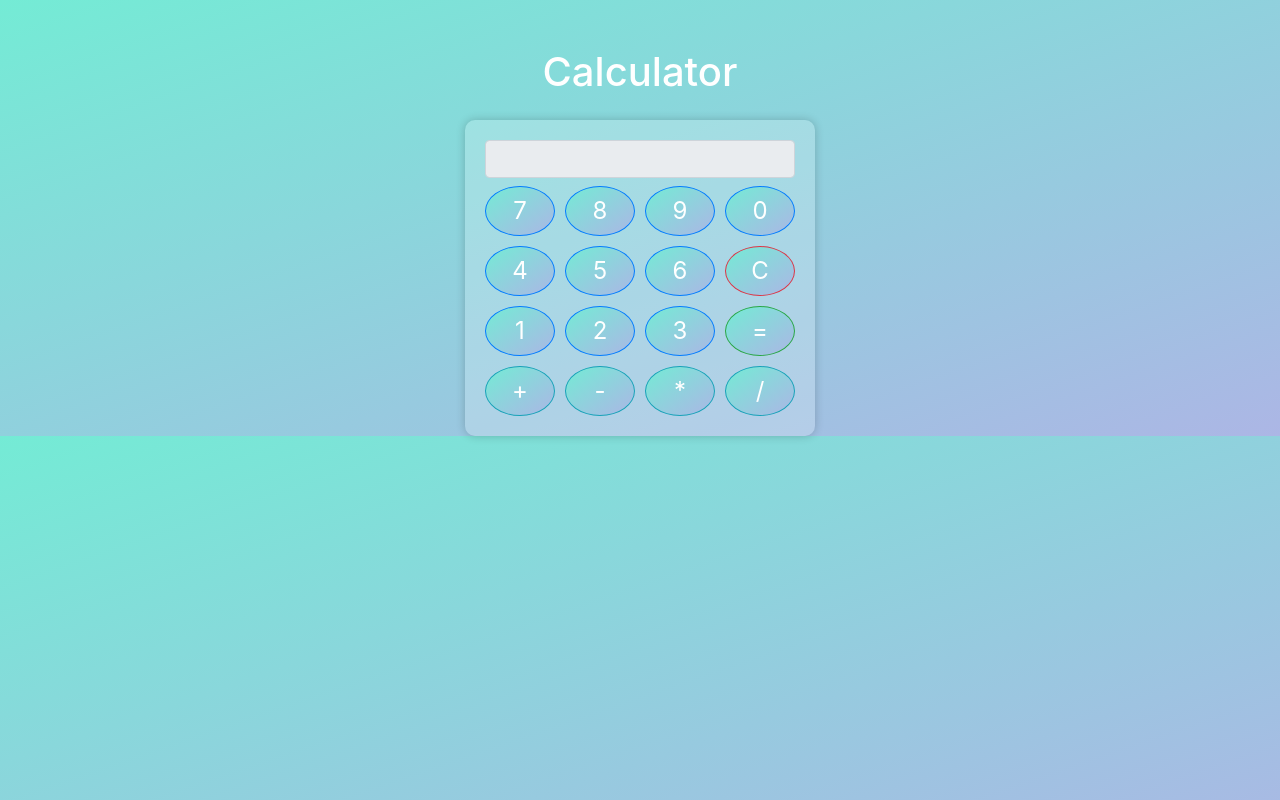
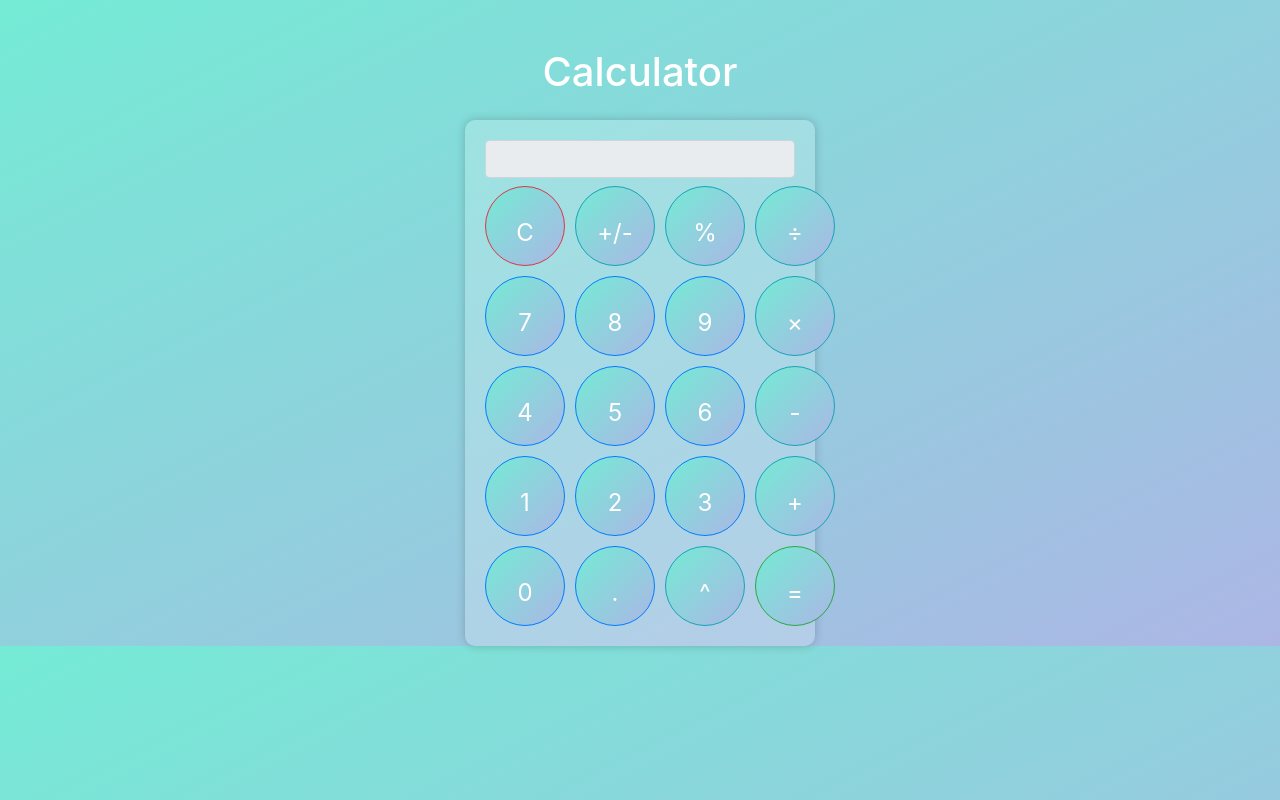
Before and after one commit to BrockAltug/Calculator, a Flask app: page / in a window 1280 px wide. Run offline with Flask 3, Linux system fonts and the light colour scheme; some libraries are stand-ins or nearby versions.

Commit message:
added decimals and exponents

```diff
--- a/templates/index.html
+++ b/templates/index.html
@@ -18,11 +18,13 @@
         }
 
         .calculator-button {
-            grid-column: span 1;
             font-size: 24px;
             border-radius: 50%;
             background: linear-gradient(to bottom right, #74ebd5, #ACB6E5);
             color: white;
+            height: 80px;
+            width: 80px;
+            line-height: 80px;
         }
 
         .calculator-container {
@@ -41,23 +43,30 @@
                 <div class="calculator-container">
                     <input type="text" id="display" class="form-control mb-2" disabled>
                     <div class="calculator-grid">
+                        <button onclick="clearDisplay()" class="btn btn-danger calculator-button">C</button>
+                        <button onclick="togglePositiveNegative()" class="btn btn-info calculator-button">+/-</button>
+                        <button onclick="appendToDisplay('%')" class="btn btn-info calculator-button">%</button>
+                        <button onclick="appendToDisplay('÷')" class="btn btn-info calculator-button">÷</button>
 
                         <button onclick="appendToDisplay('7')" class="btn btn-primary calculator-button">7</button>
                         <button onclick="appendToDisplay('8')" class="btn btn-primary calculator-button">8</button>
                         <button onclick="appendToDisplay('9')" class="btn btn-primary calculator-button">9</button>
-                        <button onclick="appendToDisplay('0')" class="btn btn-primary calculator-button">0</button>
+                        <button onclick="appendToDisplay('*')" class="btn btn-info calculator-button">×</button>
+
                         <button onclick="appendToDisplay('4')" class="btn btn-primary calculator-button">4</button>
                         <button onclick="appendToDisplay('5')" class="btn btn-primary calculator-button">5</button>
                         <button onclick="appendToDisplay('6')" class="btn btn-primary calculator-button">6</button>
-                        <button onclick="clearDisplay()" class="btn btn-danger calculator-button">C</button>
+                        <button onclick="appendToDisplay('-')" class="btn btn-info calculator-button">-</button>
+
                         <button onclick="appendToDisplay('1')" class="btn btn-primary calculator-button">1</button>
                         <button onclick="appendToDisplay('2')" class="btn btn-primary calculator-button">2</button>
                         <button onclick="appendToDisplay('3')" class="btn btn-primary calculator-button">3</button>
+                        <button onclick="appendToDisplay('+')" class="btn btn-info calculator-button">+</button>
+
+                        <button onclick="appendToDisplay('0')" class="btn btn-primary calculator-button">0</button>
+                        <button onclick="appendToDisplay('.')" class="btn btn-primary calculator-button">.</button>
+                        <button onclick="appendToDisplay('^')" class="btn btn-info calculator-button">^</button>
                         <button onclick="calculate()" class="btn btn-success calculator-button">=</button>
-                        <button onclick="appendToDisplay('+')" class="btn btn-info calculator-button">+</button>
-                        <button onclick="appendToDisplay('-')" class="btn btn-info calculator-button">-</button>
-                        <button onclick="appendToDisplay('*')" class="btn btn-info calculator-button">*</button>
-                        <button onclick="appendToDisplay('/')" class="btn btn-info calculator-button">/</button>
                     </div>
                 </div>
             </div>
@@ -81,11 +90,42 @@
 
         function calculate() {
             try {
-                document.getElementById('display').value = eval(document.getElementById('display').value);
+                let expression = document.getElementById('display').value;
+                // Replace ^ with ** for exponentiation
+                expression = expression.replace("^", "**");
+                // Replace ÷ with / for division
+                expression = expression.replace("÷", "/");
+                // Use the eval function to calculate the result
+                let result = eval(expression);
+                if (result === undefined || result === null || isNaN(result)) {
+                    document.getElementById('display').value = 'Error';
+                } else {
+                    // Check if the result is a multiplication
+                    if (expression.includes('*')) {
+                        // Display the result of multiplication up to 2 decimal places
+                        document.getElementById('display').value = result.toFixed(2);
+                    } else if (expression.includes('/')) {
+                        // Display the result of division up to 10 decimal places
+                        document.getElementById('display').value = result.toFixed(10);
+                    } else {
+                        // Display other results normally
+                        document.getElementById('display').value = result;
+                    }
+                }
             } catch (error) {
                 document.getElementById('display').value = 'Error';
             }
         }
+
+        function togglePositiveNegative() {
+            const display = document.getElementById('display');
+            if (display.value.startsWith('-')) {
+                display.value = display.value.substring(1);
+            } else {
+                display.value = '-' + display.value;
+            }
+        }
+
     </script>
 </body>
 </html>
```
